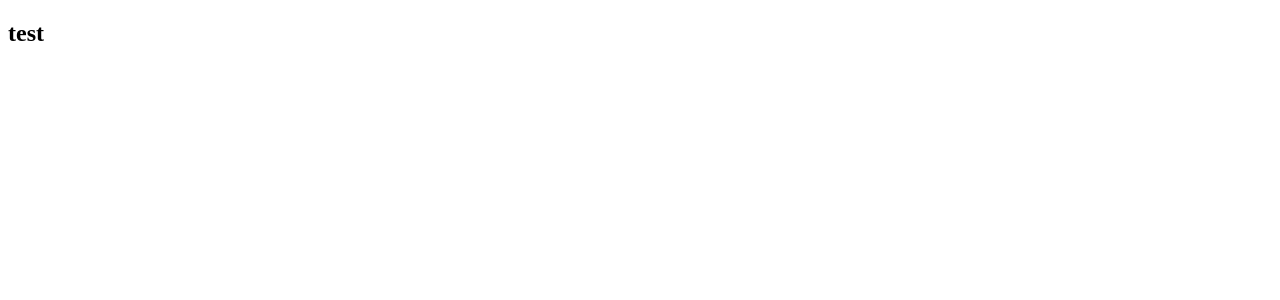
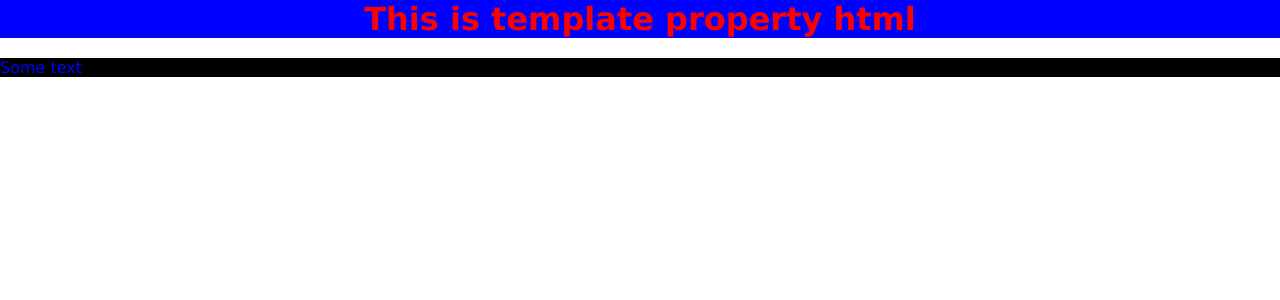
Before and after one commit to trieuquang204/learning-angular, an Angular app: page / in a window 1280 px wide. Shown: the top 300 px of the page. Built offline with nearby package versions, Linux system fonts and the light colour scheme.

Commit message:
styles property and template property  of Component

```diff
--- /dev/null
+++ b/src/app/Container/container.component.css
@@ -0,0 +1,3 @@
+h1 {
+  color: brown;
+}
--- /dev/null
+++ b/src/app/Container/container.component.html
@@ -0,0 +1 @@
+<h1>Container component</h1>
--- /dev/null
+++ b/src/app/Container/container.component.ts
@@ -0,0 +1,17 @@
+import { Component } from "@angular/core";
+
+@Component({
+  selector: 'app-container',
+  // templateUrl: './container.component.html',
+  template: `
+    <div>
+      <h1>This is template property html</h1>
+      <p class="para">Some text</p>
+    </div>
+  `,
+  styles: ["h1{color: red; background: blue; text-align: center }", ".para{color: blue; background: #000; margin-top: 20px }"]
+  // styleUrls: ['./container.component.css']
+})
+export class ContainerComponent {
+
+}
--- a/src/app/app.component.html
+++ b/src/app/app.component.html
@@ -1 +1 @@
-<h2>test</h2>
+<app-container></app-container>
--- a/src/app/app.module.ts
+++ b/src/app/app.module.ts
@@ -2,10 +2,12 @@ import { NgModule } from '@angular/core';
 import { BrowserModule } from '@angular/platform-browser';
 
 import { AppComponent } from './app.component';
+import { ContainerComponent } from './Container/container.component';
 
 @NgModule({
   declarations: [
-    AppComponent
+    AppComponent,
+    ContainerComponent,
   ],
   imports: [
     BrowserModule
--- a/src/styles.css
+++ b/src/styles.css
@@ -1 +1,7 @@
 /* You can add global styles to this file, and also import other style files */
+* {
+  margin: 0;
+  padding: 0;
+  box-sizing: border-box;
+  font-family: 'Lucida Sans', 'Lucida Sans Regular', 'Lucida Grande', 'Lucida Sans Unicode', Geneva, Verdana, sans-serif;
+}
```
Also changed, not shown: note.txt.
